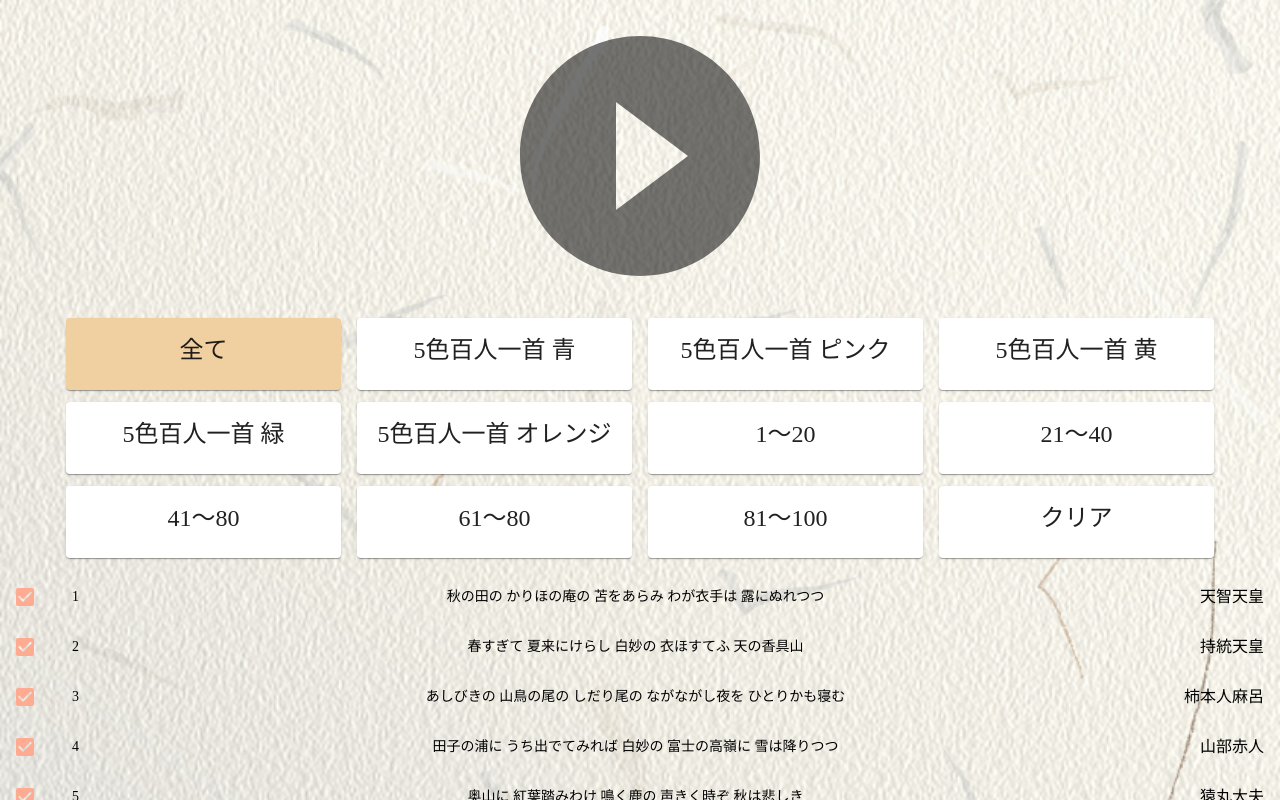
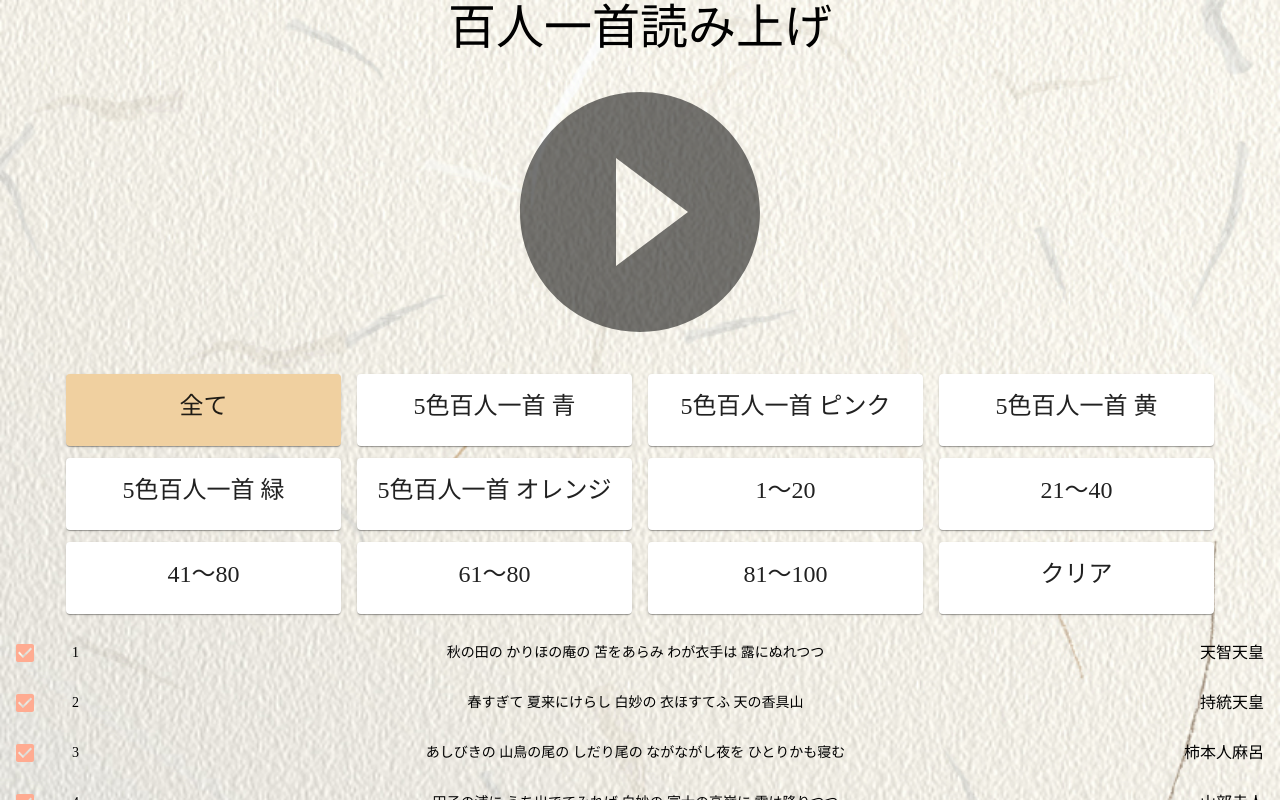
Before and after one commit to somurieengieer/Hyakuninisshu, a React (Create React App) app in the folder my-app/: page / in a window 1280 px wide. Shown: the top 800 px of the page. Built offline with nearby package versions, Linux system fonts and the light colour scheme.

Commit message:
タイトルを追加

```diff
--- a/my-app/src/App.tsx
+++ b/my-app/src/App.tsx
@@ -3,11 +3,15 @@ import './App.css';
 import {Songs} from "./features/song/Songs";
 import {SongArchive} from "./features/songArchive/SongArchive";
 import {AudioPlayerComponent} from "./features/audio/AudioPlayerComponent";
+import {Typography} from "@material-ui/core";
 
 function App() {
   return (
     <div className="App">
       <div>
+        <Typography variant='h3'>
+          百人一首読み上げ
+        </Typography>
         <AudioPlayerComponent />
         <SongArchive />
         <Songs />
```
